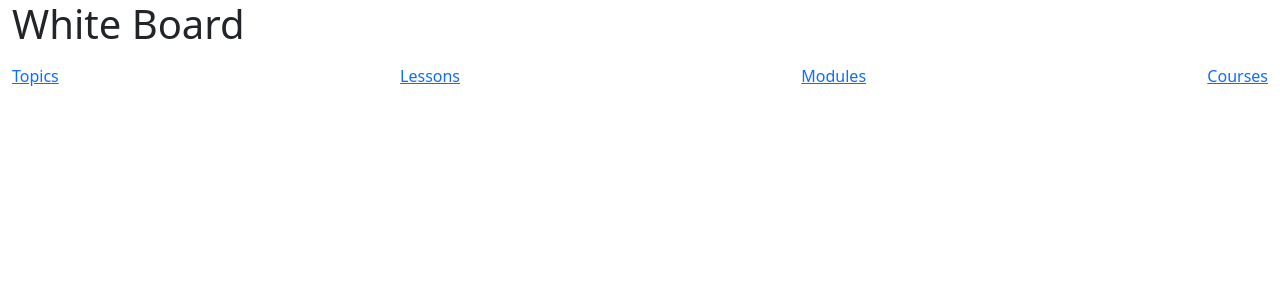
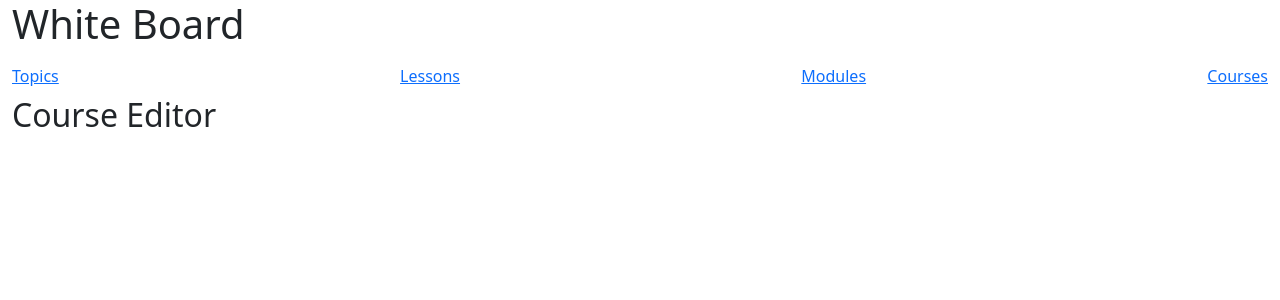
Before and after one commit to tayebe-kavousi/webDevClientReact, a React (Create React App) app: page /course/1 in a window 1280 px wide. Before the commit this address led to /App. Shown: the top 300 px of the page. Built offline with nearby package versions, Linux system fonts and the light colour scheme.

Commit message:
added new component for course edit

```diff
--- a/src/components/App.js
+++ b/src/components/App.js
@@ -4,6 +4,7 @@ import Course from "./Course";
 import ModuleList from "./ModuleList";
 import LessonTabs from './LessonTabs';
 import TopicPills from './TopicPills';
+import CourseEditor from './CourseEditor';
 
 export default class App extends React.Component {
   render(){
@@ -30,6 +31,7 @@ export default class App extends React.Component {
             <Route path="/LessonTabs.js"><LessonTabs/></Route>
             <Route path="/ModuleList.js" ><ModuleList/></Route>
             <Route path="/Course.js"><Course/></Route>
+            <Route path="/course/:courseId"><CourseEditor/></Route>
             <Redirect to='/App'/>
           </Switch>
         </div>
--- /dev/null
+++ b/src/components/CourseEditor.js
@@ -0,0 +1,10 @@
+import React from "react";
+
+
+export default function CourseEditor() {
+    return (
+        <div>
+            <h2>Course Editor</h2>
+        </div>
+    );
+}
--- a/src/components/CourseList.js
+++ b/src/components/CourseList.js
@@ -1,9 +1,12 @@
 import React from 'react';
+import {Link} from "react-router-dom"
 
 function CourseRow({course, deleteCourse}){
     return(
         <tr>
+            <Link to={`/course/${course.id}`}>
                 <td>{course.title}</td>
+            </Link>
             <td>created at: {course.created}</td>
             <td>last updated at: {course.modified}</td>
             <td><button className="btn btn-primary" onClick={()=>deleteCourse(course.id)}>delete</button></td>
@@ -22,7 +25,9 @@ export default function CourseList({courses, deleteCourse}){
                 </tr>
             </thead>
             <tbody>
+
             {courses.map( (course,i) => <CourseRow key={i} course={course} deleteCourse={deleteCourse}/>)}
+
             </tbody>
             </table>
         </div>
```
Lines whose indentation alone changed are shown as unchanged.
